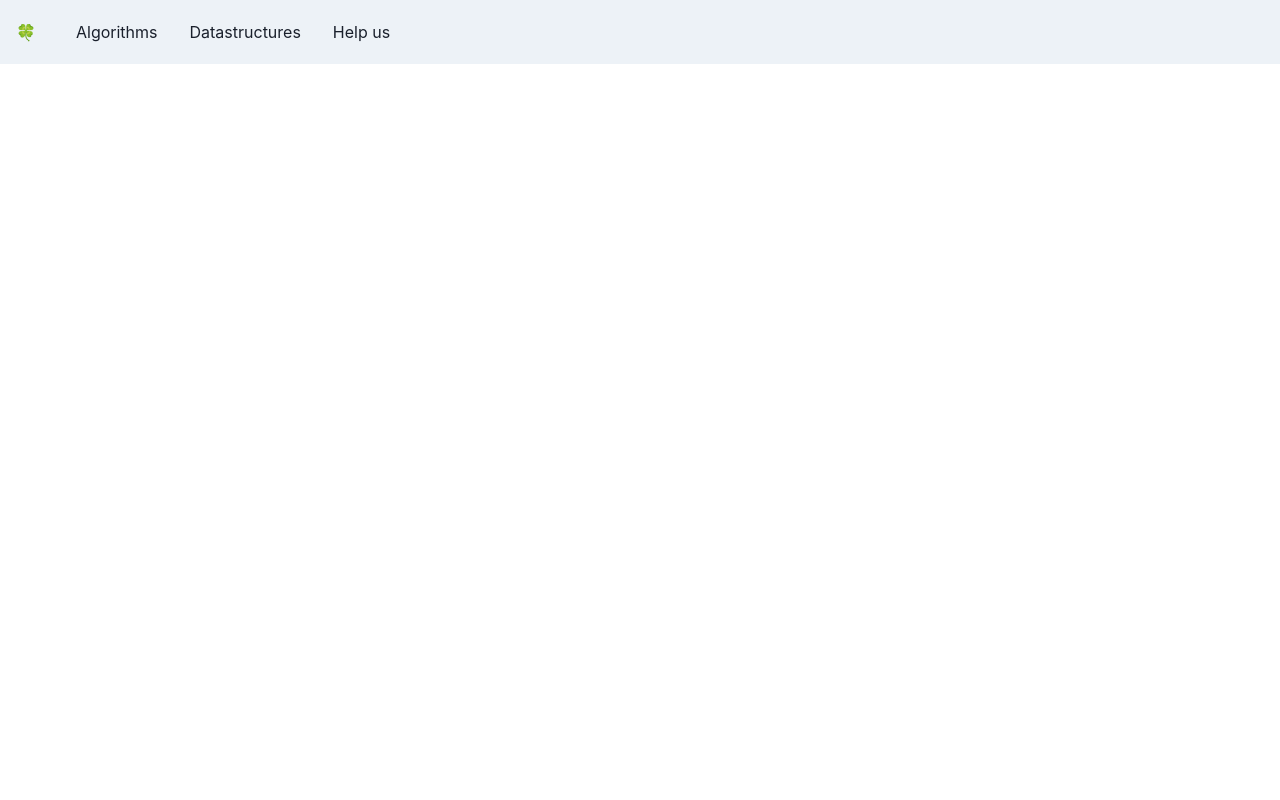
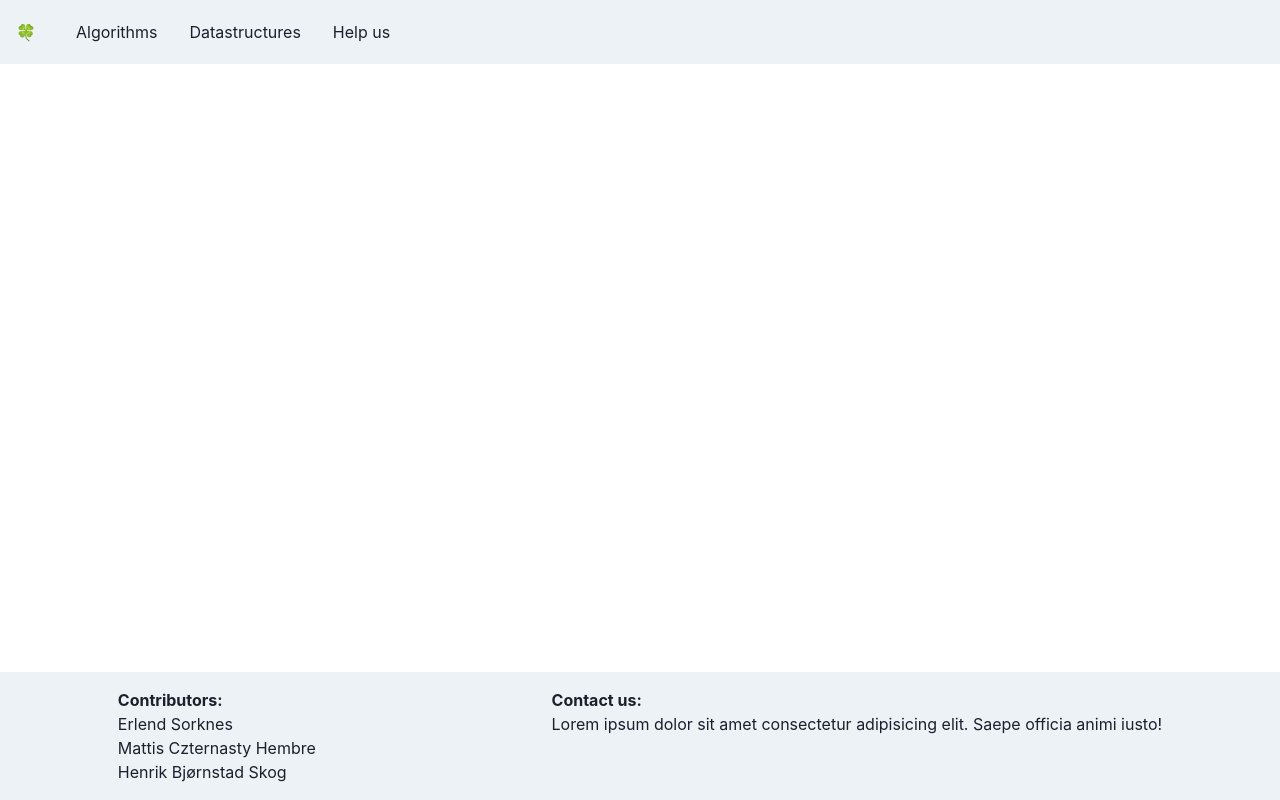
Before and after one commit to erlendsorknes/Algorithm-Learning-Site, a React (Create React App) app: page / in a window 1280 px wide. Built offline with nearby package versions, Linux system fonts and the light colour scheme.

Commit message:
first commit

```diff
--- /dev/null
+++ b/src/components/Footer/index.tsx
@@ -0,0 +1,24 @@
+import { ReactNode } from 'react';
+import {
+    Flex,
+    useColorModeValue
+} from '@chakra-ui/react';
+
+const Footer = () => (
+    <Flex position="fixed" left="0" bottom="0" width="100%" alignItems="flex-start" justifyContent="space-around" bg={useColorModeValue('gray.100', 'gray.900')}>
+
+        <Flex direction="column" p="4" rounded="6">
+            <h2><b>Contributors:</b></h2>
+            <p>Erlend Sorknes</p>
+            <p>Mattis Czternasty Hembre</p>
+            <p>Henrik Bjørnstad Skog</p>
+        </Flex>
+        <Flex direction="column" p="4" rounded="6">
+            <h2><b>Contact us:</b></h2>
+            <p>Lorem ipsum dolor sit amet consectetur adipisicing elit. Saepe officia animi iusto!</p>
+        </Flex>
+
+    </Flex>
+)
+
+export default Footer
--- a/src/index.tsx
+++ b/src/index.tsx
@@ -3,7 +3,7 @@ import ReactDOM from 'react-dom';
 import './index.css';
 import Homepage from './pages/homepage/homepage';
 import reportWebVitals from './reportWebVitals';
-
+import Footer from './components/Footer'
 
 // 1. import `ChakraProvider` component
 import { ChakraProvider } from "@chakra-ui/react"
@@ -12,6 +12,8 @@ ReactDOM.render(
   <ChakraProvider>
   <React.StrictMode>
     <Homepage />
+
+    <Footer></Footer>
   </React.StrictMode>
   </ChakraProvider>,
   document.getElementById('root')
```
